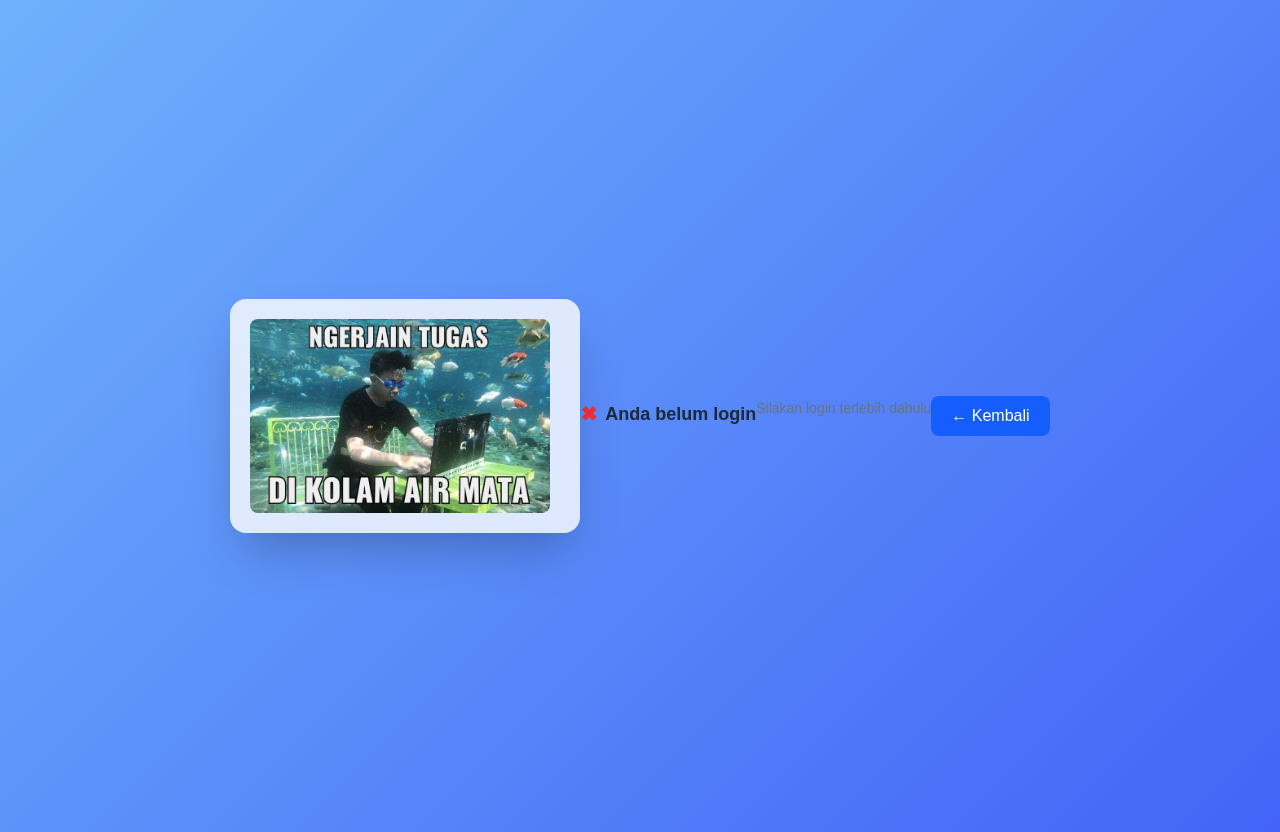
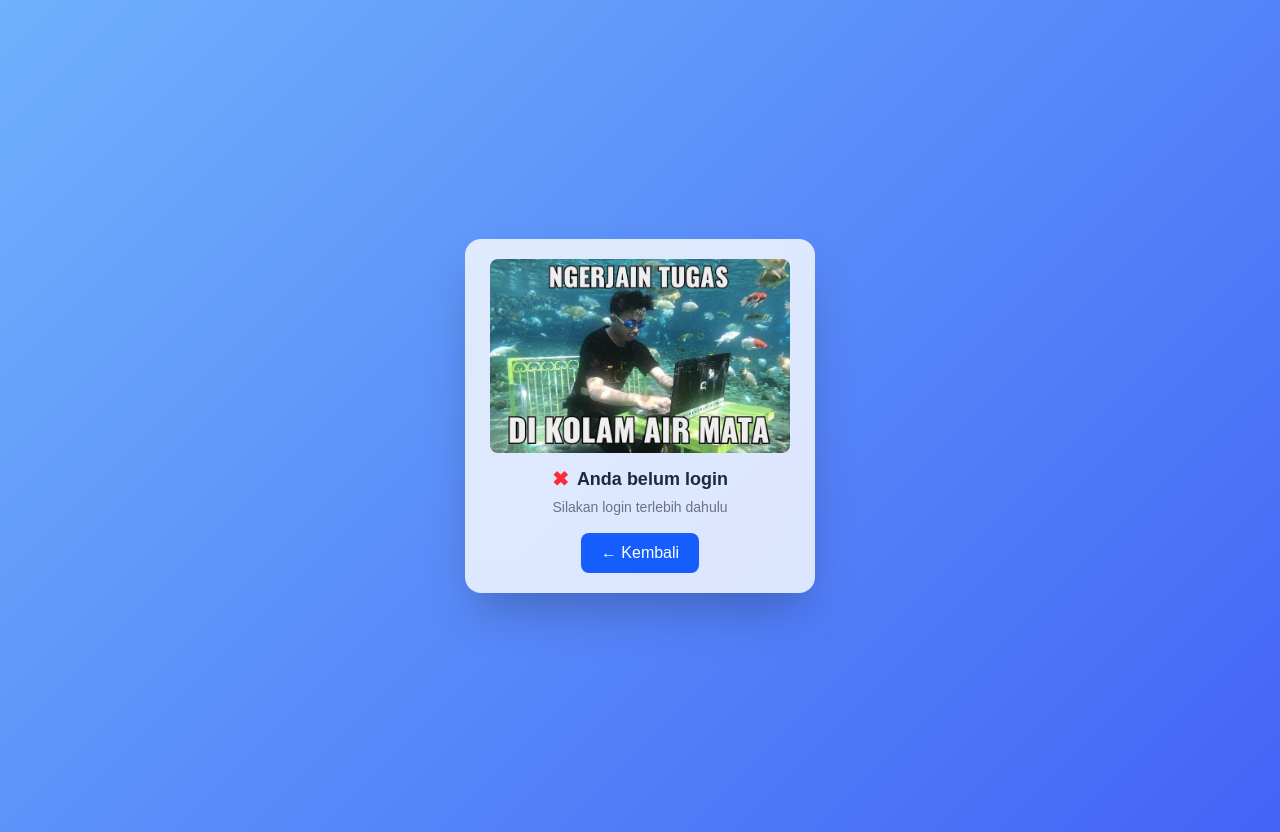
Before and after one commit to pratisthanatalie/UGD_05_A_2903, a Next.js app: page /auth/not-authorized in a window 1280 px wide. Built offline with nearby package versions, Linux system fonts and the light colour scheme.

Commit message:
kelarekk

```diff
--- a/src/app/auth/not-authorized/page.tsx
+++ b/src/app/auth/not-authorized/page.tsx
@@ -11,17 +11,16 @@ export default function NotAuthorized() {
       <div className="bg-white/80 backdrop-blur-md p-5 rounded-2xl shadow-2xl w-[350px] text-center">
 
   {/* IMAGE */}
-        <img
+  <Image
   src="/gambarugd5.jpg"
   alt="not authorized"
   width={300}
   height={200}
-         className="rounded-lg object-cover"
+  className="rounded-lg object-cover mx-auto"
 />
-      </div>
 
   {/* TITLE */}
-        <h2 className="text-lg font-bold text-gray-800 flex items-center justify-center gap-2 mb-1">
+  <h2 className="text-lg font-bold text-gray-800 flex items-center justify-center gap-2 mb-1 mt-3">
     <span className="text-red-500 text-xl">✖</span>
     Anda belum login
   </h2>
@@ -40,5 +39,6 @@ export default function NotAuthorized() {
   </button>
 
 </div>
+    </div>
   );
 }
```
Lines whose indentation alone changed are shown as unchanged.
